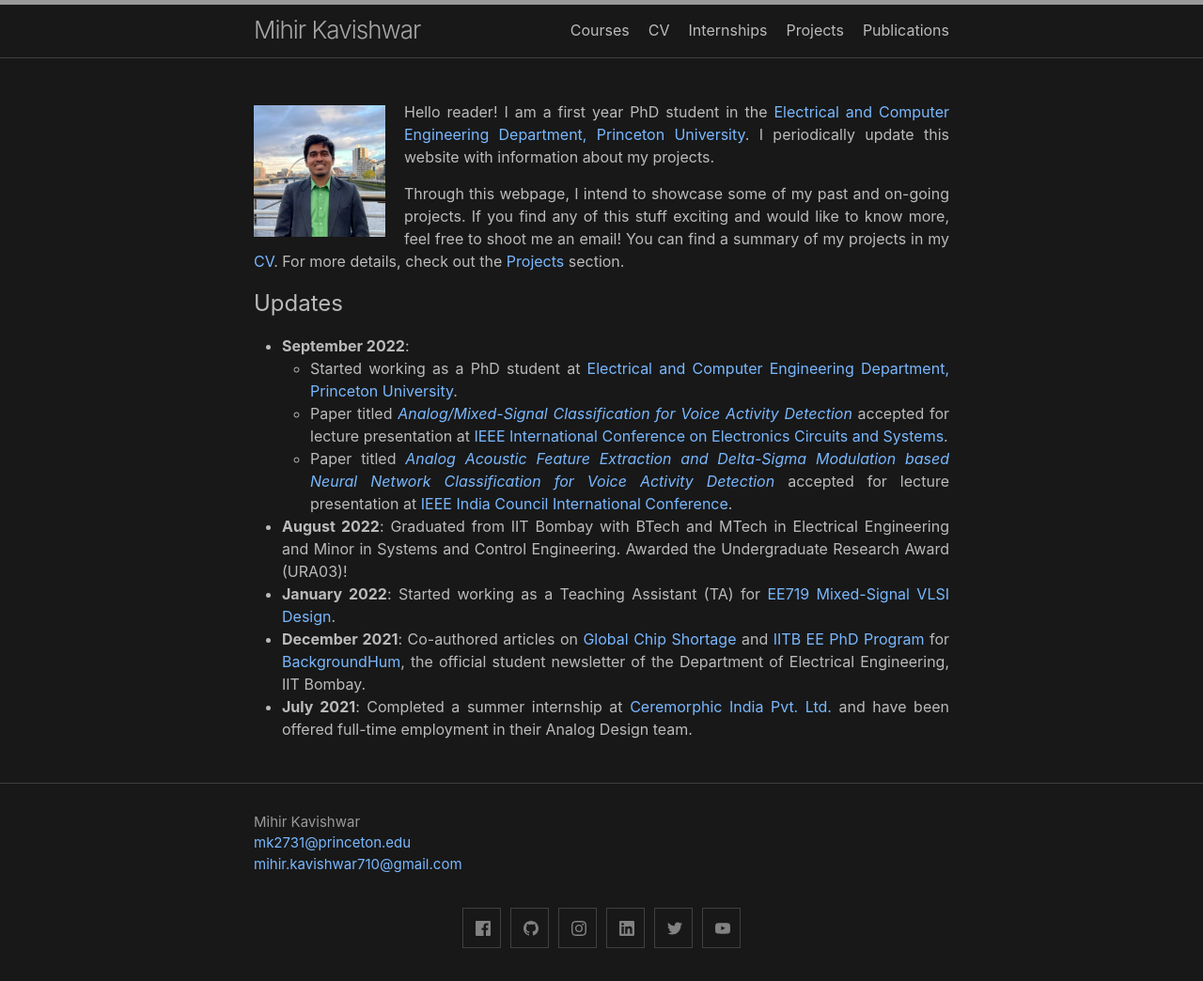
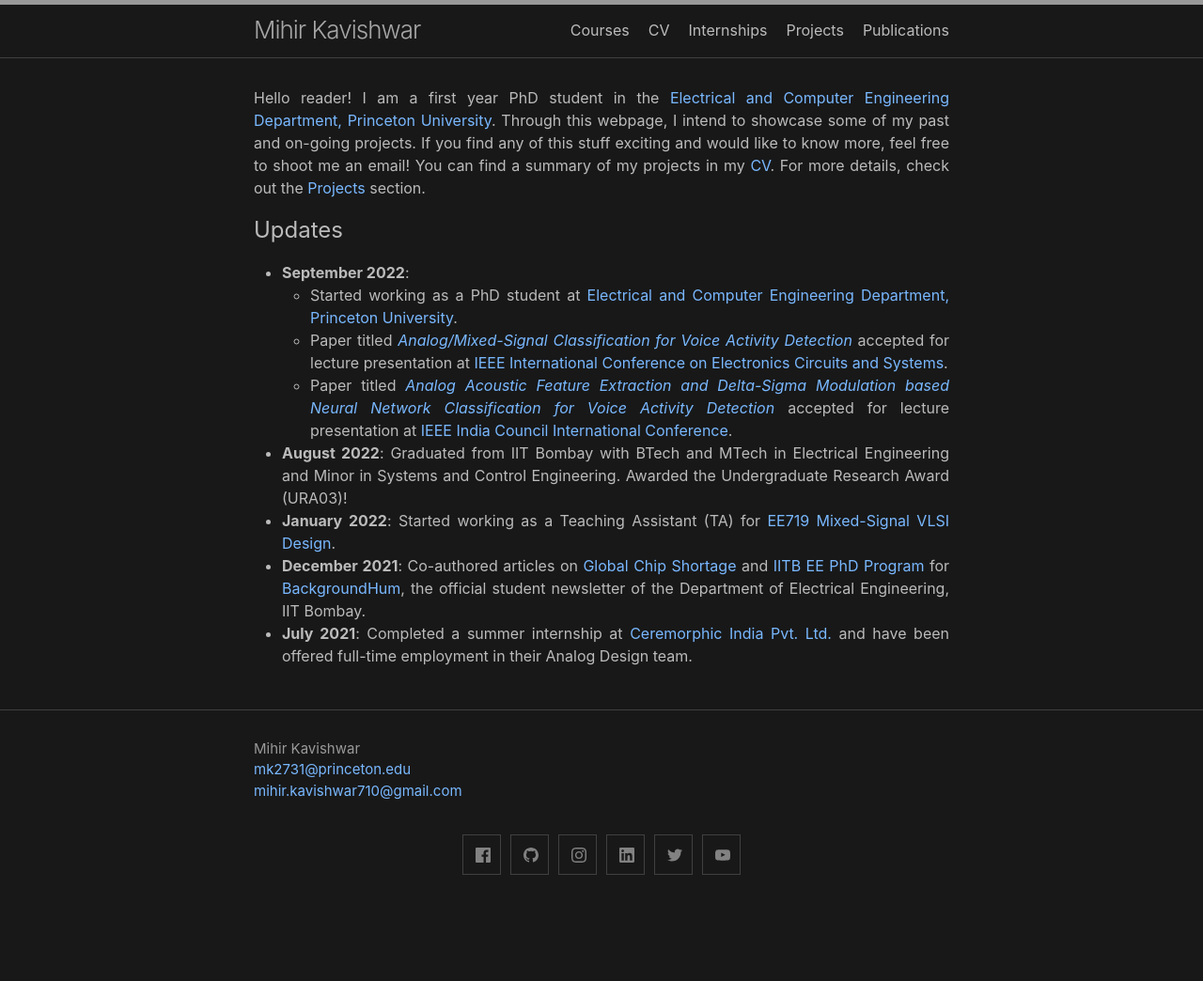
Before and after one commit to mihirvk/mihirvk.github.io, a Jekyll site: the page built from index.md, in a window 1280 px wide. Shown: the whole page at 94% size. Built offline with Jekyll 4.4.1, drawn with Linux system fonts in a browser that asks for light colours; after the commit the page ends 966 px from its top, so only the background shows below that.

Commit message:
removing photo

```diff
--- a/index.md
+++ b/index.md
@@ -8,11 +8,9 @@
 layout: home
 ---
 
-<img align="left" src="assets/images/IMG_0771.jpg" alt="Mihir Kavishwar" style="height: 140px; width:140px; padding: 5px 20px 10px 0px;"/>
+<!-- <img align="left" src="assets/images/IMG_0771.jpg" alt="Mihir Kavishwar" style="height: 140px; width:140px; padding: 5px 20px 10px 0px;"/>  -->
 
-Hello reader! I am a first year PhD student in the [Electrical and Computer Engineering Department, Princeton University](https://ece.princeton.edu/). I periodically update this website with information about my projects.
-
-Through this webpage, I intend to showcase some of my past and on-going projects. If you find any of this stuff exciting and would like to know more, feel free to shoot me an email! You can find a summary of my projects in my [CV]({{site.url}}/assets/pdfs/Mihir_Kavishwar_Academic_CV.pdf). For more details, check out the [Projects]({{site.url}}/projects) section.
+Hello reader! I am a first year PhD student in the [Electrical and Computer Engineering Department, Princeton University](https://ece.princeton.edu/). Through this webpage, I intend to showcase some of my past and on-going projects. If you find any of this stuff exciting and would like to know more, feel free to shoot me an email! You can find a summary of my projects in my [CV]({{site.url}}/assets/pdfs/Mihir_Kavishwar_Academic_CV.pdf). For more details, check out the [Projects]({{site.url}}/projects) section.
 
 <!-- My research interests include integrated circuits and systems, wireline communication, computer architecture and machine learning. -->
 <!--
```
